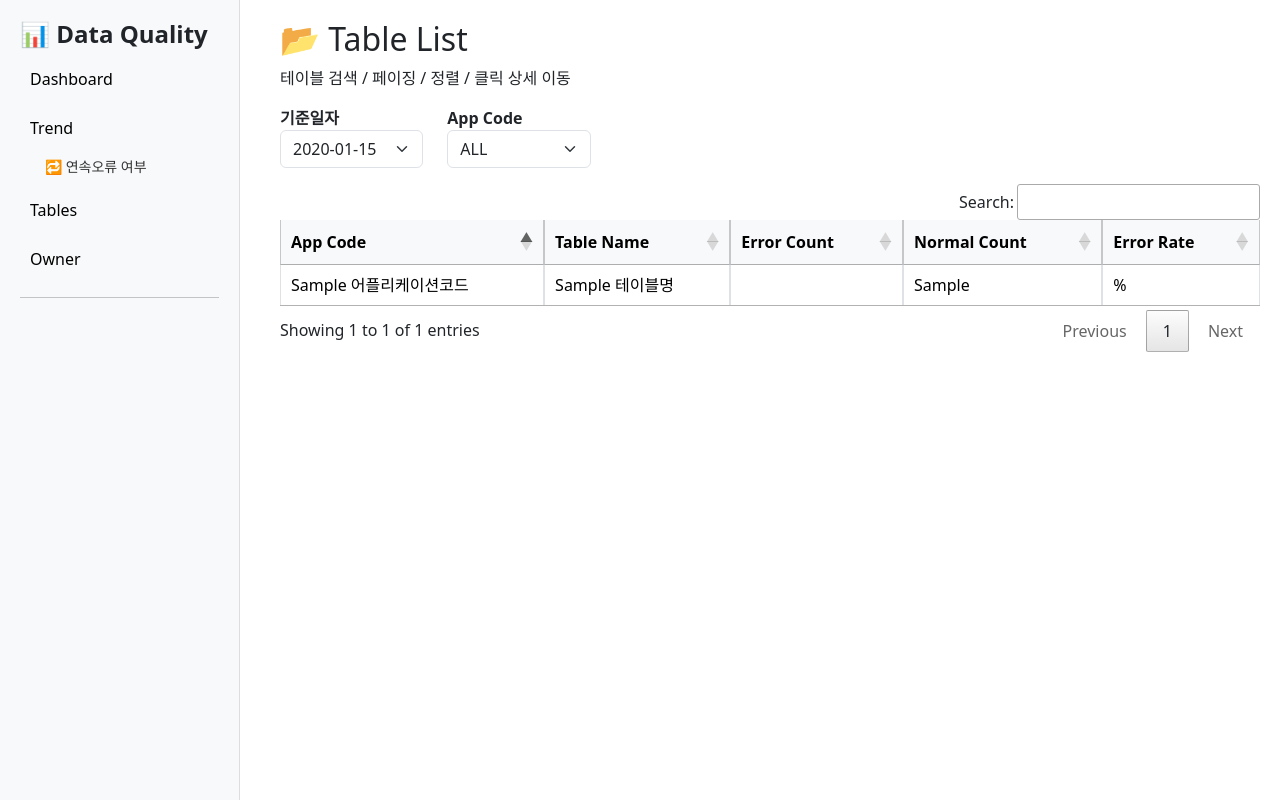
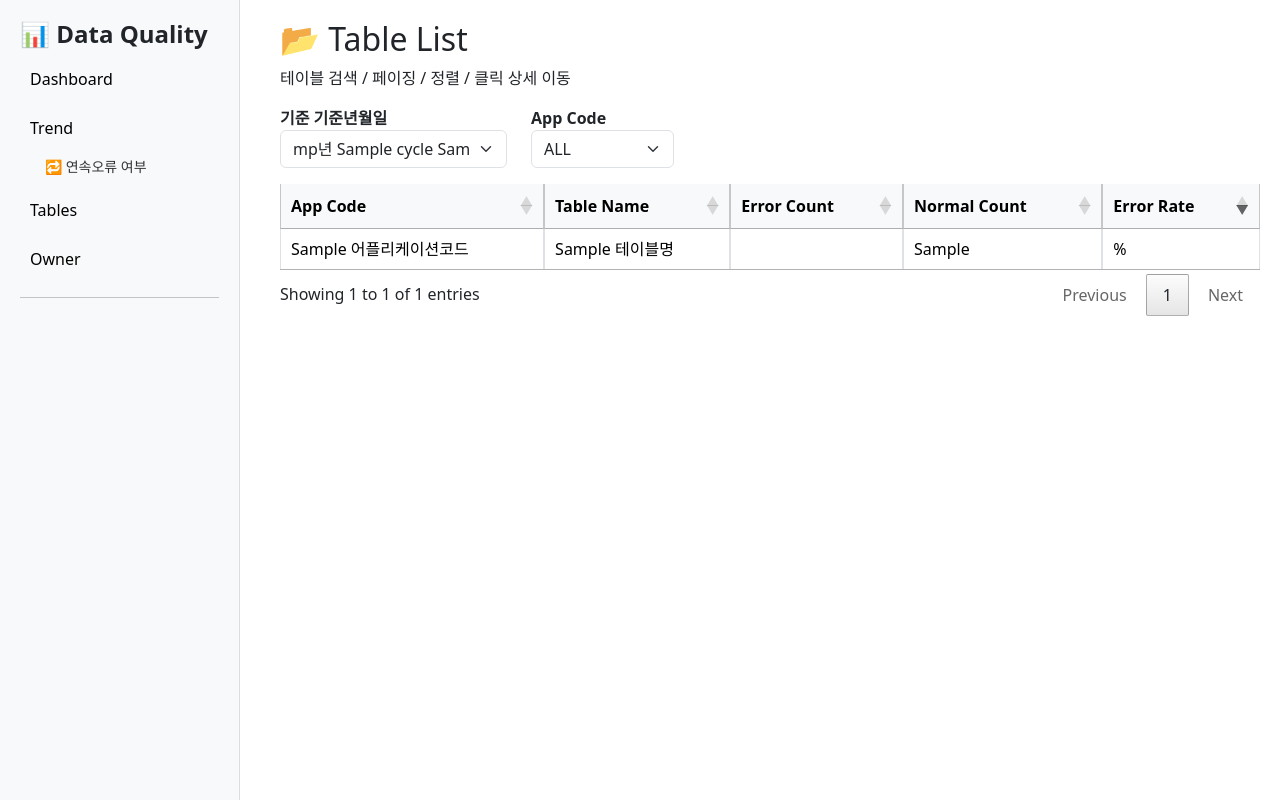
Before and after one commit to easyseop/data-quality-dashboard, a Flask app: template app/templates/tables.html in a window 1280 px wide. Run offline with Flask 2, Linux system fonts and the light colour scheme; the template is opened without the code that fills it: most values are stand-ins (such as "Sample title", 1, 10 or a date in 2020); some libraries are stand-ins or nearby versions.

Commit message:
기준년월일 필터 검증차수+작업구분 내용추가

```diff
--- a/app/app.py
+++ b/app/app.py
@@ -8,9 +8,6 @@
 app = Flask(__name__)
 
 
-# ===================== 1) Dashboard ( / ) ===================== #
-from flask import render_template, request
-from services.db import get_connection   # 이미 있으면 중복 추가 X
 
 # ===================== Dashboard ( / ) ===================== #
 @app.route("/")
@@ -18,17 +15,31 @@
     conn = get_connection()
     cur = conn.cursor()
 
-    # -------- 기준년도 목록 조회 --------
-    cur.execute("SELECT DISTINCT 기준년월일 FROM DQ_MF_ASSERTION_LIST ORDER BY 기준년월일 DESC;")
-    date_list = [row["기준년월일"] for row in cur.fetchall()]
+    # ---- 기준년도 + 검증차수 + 검증구분 조회 ----
+    cur.execute("""
+    SELECT DISTINCT 기준년월일, 검증차수, 검증구분
+    FROM DQ_BASE_DATE_INFO
+    ORDER BY 기준년월일 DESC;
+    """)
+    rows = cur.fetchall()
+    print("==== DEBUG rows ====")
+    print(rows)
 
-    if not date_list:
-        return "No data available"
+    date_list = [
+    {
+        "base": r["기준년월일"],
+        "cycle": r["검증차수"],
+        "type": r["검증구분"]
+    }
+    for r in rows
+    ]
 
-    # 기본값 = 가장 최신 기준일자
-    selected_date = request.args.get("date") or max(date_list)
 
-    # -------- Summary KPI (MF / DW) --------
+
+    # 선택된 기준년월일
+    selected_date = request.args.get("date") or date_list[0]["base"]
+
+    # ---- 이하 기존 코드 그대로 ----
     summary_sql = """
         SELECT
             db_type,
@@ -42,7 +53,6 @@
     cur.execute(summary_sql, selected_date)
     overall_kpi = cur.fetchall()
 
-    # -------- 품질지수 KPI --------
     quality_sql = """
         SELECT diagtype,
                COUNT(*) AS verified,
@@ -56,7 +66,6 @@
         ) T
         GROUP BY diagtype;
     """
-
     cur.execute(quality_sql, (selected_date, selected_date, selected_date))
     rows = cur.fetchall()
 
@@ -81,7 +90,6 @@
 
     kpi_all = {"verified": total_verified, "error": total_error, "quality": total_quality}
 
-    # -------- Maintenance 계획 --------
     maint_sql = """
         SELECT
             base_date,
@@ -111,6 +119,7 @@
         kpi_list=kpi_list,
         maint_chart=maint_chart
     )
+
 
 
 # ===================== summary download ( / ) ===================== #
@@ -188,21 +197,33 @@
     cur = conn.cursor()
 
     # 기준년월일 목록 (최신일자 목록)
+    # 기준년월일 목록 (최신일자 목록)
     cur.execute("""
-        SELECT DISTINCT 기준년월일
-        FROM DQ_MF_ASSERTION_LIST
-        ORDER BY 기준년월일 DESC
+    SELECT DISTINCT 기준년월일, 검증차수, 검증구분
+    FROM DQ_BASE_DATE_INFO
+    ORDER BY 기준년월일 DESC
     """)
-    date_list = [row["기준년월일"] for row in cur.fetchall()]
+    rows = cur.fetchall()
+
+    date_list = [
+        {
+            "base": r["기준년월일"],
+            "cycle": r["검증차수"],
+            "type": r["검증구분"]
+        }
+        for r in rows
+    ]
 
     # 선택 기준일
-    selected_base = request.args.get("base", date_list[0])
+    selected_base = request.args.get("base", date_list[0]["base"])
 
-    # 선택 기준일 기준으로 d1,d2,d3 추출
-    base_index = date_list.index(selected_base)
-    d1 = date_list[base_index]
-    d2 = date_list[base_index + 1] if base_index + 1 < len(date_list) else None
-    d3 = date_list[base_index + 2] if base_index + 2 < len(date_list) else None
+    # base_index 구하기
+    base_index = next(i for i, d in enumerate(date_list) if d["base"] == selected_base)
+
+    d1 = date_list[base_index]["base"]
+    d2 = date_list[base_index + 1]["base"] if base_index + 1 < len(date_list) else None
+    d3 = date_list[base_index + 2]["base"] if base_index + 2 < len(date_list) else None
+
 
     # AppCode 목록
     cur.execute("SELECT DISTINCT 어플리케이션코드 FROM DQ_MF_ASSERTION_LIST ORDER BY 1")
@@ -302,6 +323,7 @@
 
 
 
+
 @app.route("/owner")
 def owner_view():
     page = int(request.args.get("page", 1))
@@ -312,15 +334,25 @@
     cur = conn.cursor()
 
     cur.execute("""
-        SELECT DISTINCT 기준년월일
-        FROM DQ_MF_ASSERTION_LIST
-        ORDER BY 기준년월일 DESC
+    SELECT DISTINCT a.기준년월일, b.검증차수, b.검증구분
+    FROM DQ_MF_ASSERTION_LIST a
+    JOIN DQ_BASE_DATE_INFO b ON a.기준년월일 = b.기준년월일
+    ORDER BY a.기준년월일 DESC
     """)
 
-    date_list = [row["기준년월일"] for row in cur.fetchall()]
+    rows = cur.fetchall()
 
-    # ---- 2) 선택 기준일 처리 ----
-    selected_date = request.args.get("date", date_list[0])
+    date_list = [
+        {
+            "base": r["기준년월일"],
+            "cycle": r["검증차수"],
+            "type": r["검증구분"]
+        }
+        for r in rows
+    ]
+
+    selected_date = request.args.get("date", date_list[0]["base"])
+
 
     # AppCode 목록
     cur.execute("SELECT DISTINCT 어플리케이션코드 FROM DQ_MF_ASSERTION_LIST ORDER BY 1")
@@ -402,14 +434,22 @@
 
     # ===== date list =====
     cur.execute("""
-        SELECT DISTINCT 기준년월일
-        FROM DQ_MF_ASSERTION_LIST
-        ORDER BY 기준년월일 DESC
+    SELECT DISTINCT 기준년월일, 검증차수, 검증구분
+    FROM DQ_BASE_DATE_INFO
+    ORDER BY 기준년월일 DESC
     """)
-    date_list = [row["기준년월일"] for row in cur.fetchall()]
+    rows_date = cur.fetchall()
 
-    if not target_date:
-        target_date = date_list[0]
+    date_list = [
+        {
+            "base": r["기준년월일"],
+            "cycle": r["검증차수"],
+            "type": r["검증구분"]
+        }
+        for r in rows_date
+    ]
+
+    target_date = request.args.get("date") or date_list[0]["base"]
 
     # ===== app code list =====
     cur.execute("""
--- a/app/templates/owner.html
+++ b/app/templates/owner.html
@@ -8,9 +8,12 @@
         <label><b>기준년월일</b></label>
         <select name="date" class="form-select" onchange="this.form.submit()">
             {% for d in date_list %}
-            <option value="{{ d }}" {% if d == selected_date %}selected{% endif %}>{{ d }}</option>
+            <option value="{{ d.base }}" {% if d.base == selected_date %}selected{% endif %}>
+                {{ d.base[2:4] }}년 {{ d.cycle }} {{ d.type }} 검증
+            </option>
             {% endfor %}
         </select>
+
     </div>
 
     <div class="col-md-3">
--- a/app/templates/tables.html
+++ b/app/templates/tables.html
@@ -4,13 +4,15 @@
 <h2>📂 Table List</h2>
 <p>테이블 검색 / 페이징 / 정렬 / 클릭 상세 이동</p>
 
-<!-- Filters -->
+<!-- Filters (form 제거) -->
 <div class="row mb-3">
-    <div class="col-md-2">
-        <label><b>기준일자</b></label>
+    <div class="col-md-3">
+        <label><b>기준 기준년월일</b></label>
         <select id="dateFilter" class="form-select">
             {% for d in date_list %}
-            <option value="{{ d }}" {% if selected_date == d %}selected{% endif %}>{{ d }}</option>
+            <option value="{{ d['base'] }}" {% if d['base'] == selected_date %}selected{% endif %}>
+                {{ d['base'][2:4] }}년 {{ d['cycle'] }} {{ d['type'] }} 검증
+            </option>
             {% endfor %}
         </select>
     </div>
@@ -57,14 +59,16 @@
 $(document).ready(function () {
 
     const table = $('#tableList').DataTable({
-        pageLength: 50,
-        ordering: true,
-        searching: true,
-        paging: true,
-        lengthChange: false
+    pageLength: 50,
+    ordering: true,         // 정렬 활성화
+    order: [[4, 'desc']],   // 정렬 기준 (4번째 컬럼: Error Rate)
+    searching: false,
+    paging: true,
+    deferRender: true,
+    stateSave: true,        // 마지막 정렬 상태 기억
+    lengthChange: false
     });
 
-    // Filter change → reload
     $('#dateFilter, #appFilter').on('change', function () {
         const date = $('#dateFilter').val();
         const app  = $('#appFilter').val();
@@ -75,7 +79,6 @@
         window.location.href = newUrl;
     });
 
-    // Row click → detail
     $('#tableList').on('click', 'tbody tr', function () {
         const tableName = $(this).find('td:eq(1)').text();
         const date = $('#dateFilter').val();
--- a/app/templates/trend_seq.html
+++ b/app/templates/trend_seq.html
@@ -13,9 +13,12 @@
         <label><b>기준 기준년월일</b></label>
         <select name="base" class="form-select" onchange="this.form.submit()">
             {% for d in date_list %}
-            <option value="{{ d }}" {% if d == selected_base %}selected{% endif %}>{{ d }}</option>
+            <option value="{{ d.base }}" {% if d.base == selected_base %}selected{% endif %}>
+                {{ d.base[2:4] }}년 {{ d.cycle }} {{ d.type }} 검증
+            </option>
             {% endfor %}
         </select>
+
     </div>
 
     <div class="col-md-3">
```
Also changed, not shown: app/templates/dashboard.html (+5 -3 lines).
